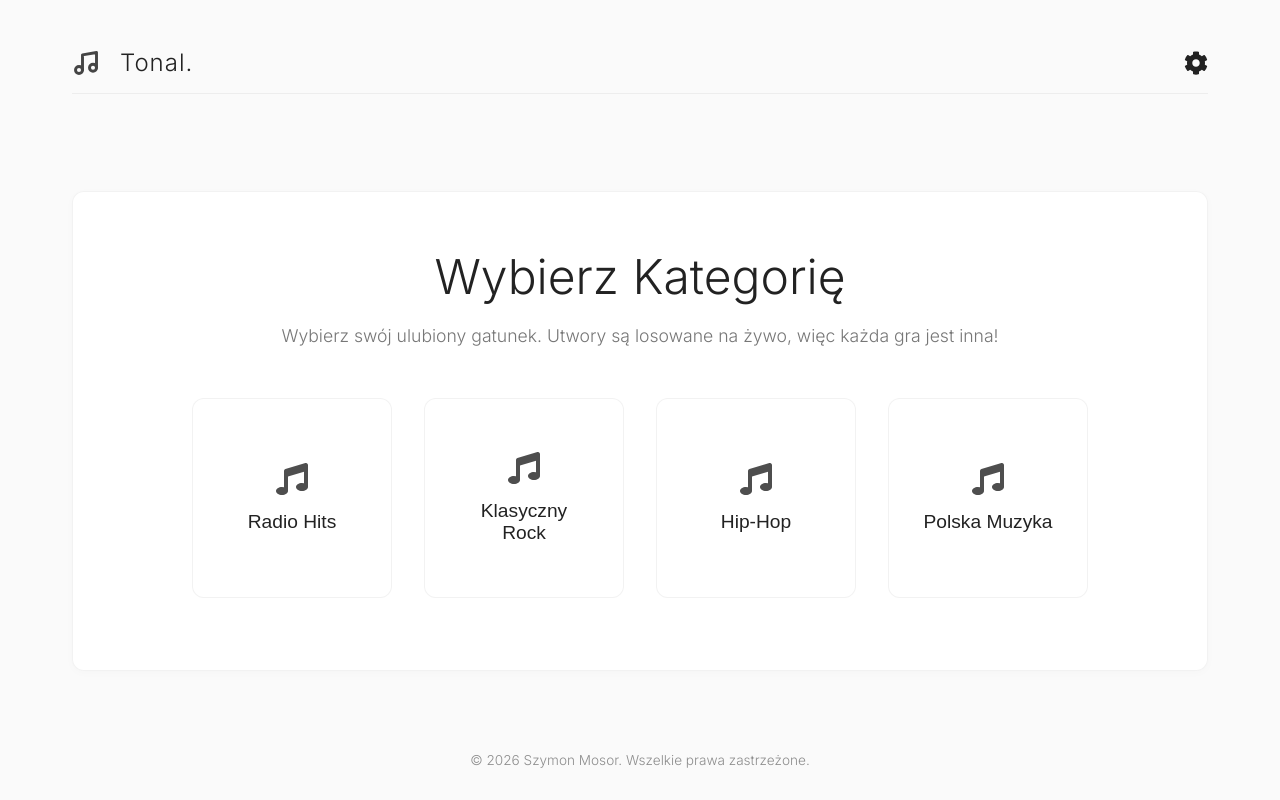
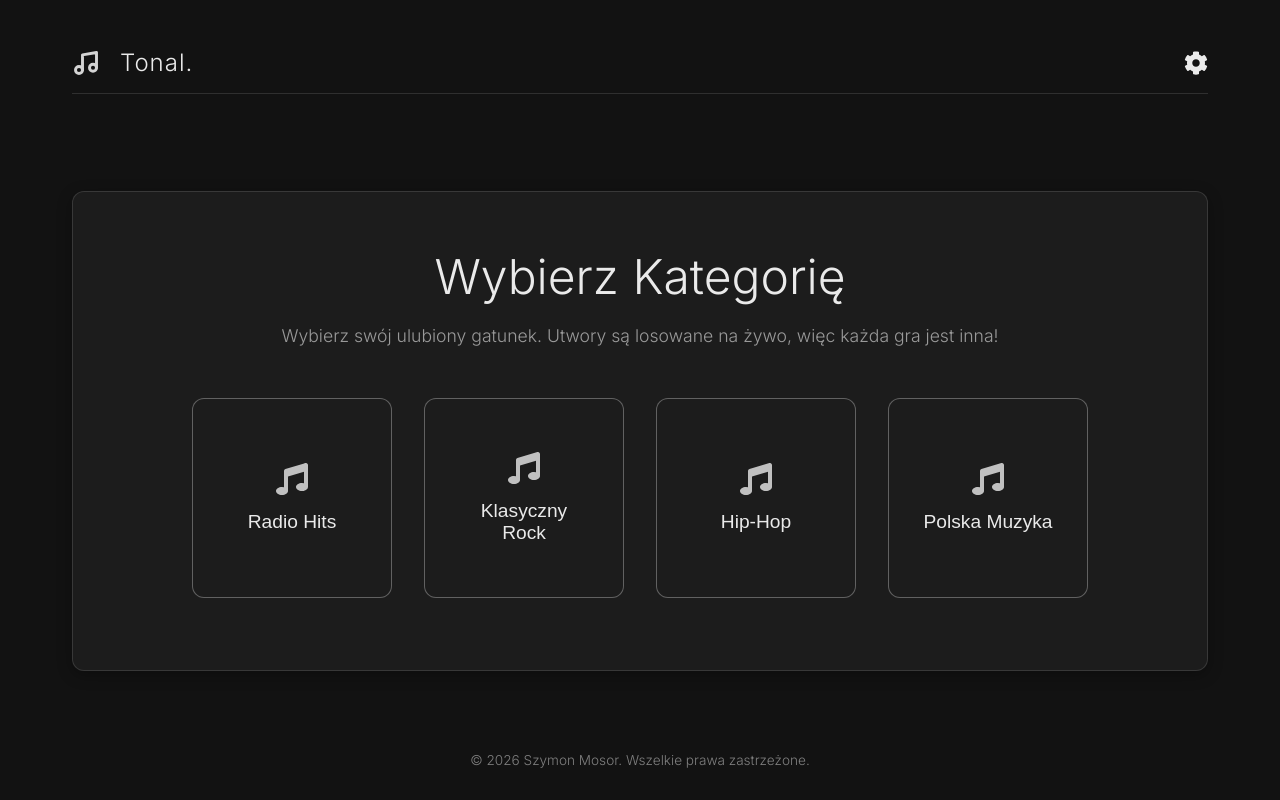
Before and after one commit to wawrzaszek/MusicQuiz, a React (Vite) app: page / in a window 1280 px wide. Built offline with nearby package versions, Linux system fonts and the light colour scheme.

Commit message:
Zmiana na ciemny motyw i wyraźniejsze ramki kategorii

```diff
--- a/src/App.css
+++ b/src/App.css
@@ -86,7 +86,7 @@
   height: 200px;
   flex-shrink: 0;
   background: var(--bg-card);
-  border: 1px solid var(--glass-border);
+  border: 1px solid rgba(255, 255, 255, 0.3);
   border-radius: 12px;
   padding: 2rem;
   display: flex;
--- a/src/index.css
+++ b/src/index.css
@@ -1,24 +1,24 @@
 @import url('https://fonts.googleapis.com/css2?family=Inter:wght@300;400;500&display=swap');
 
 :root {
-  --bg-color-1: #fafafa;
-  --bg-color-2: #f0f0f0;
+  --bg-color-1: #121212;
+  --bg-color-2: #181818;
 
-  --bg-card: #ffffff;
-  --bg-card-hover: #f9f9f9;
+  --bg-card: #1c1c1c;
+  --bg-card-hover: #262626;
 
-  --text-primary: #222222;
-  --text-secondary: #777777;
+  --text-primary: #eaeaea;
+  --text-secondary: #999999;
 
-  --accent: #444444;
-  --accent-gradient: #444444;
-  --accent-hover: #111111;
+  --accent: #d4d4d4;
+  --accent-gradient: #d4d4d4;
+  --accent-hover: #ffffff;
 
-  --success: #2e8b57;
-  --error: #d9534f;
+  --success: #4caf50;
+  --error: #ef5350;
 
-  --glass-border: rgba(0, 0, 0, 0.05);
-  --glass-shadow: 0 2px 10px rgba(0, 0, 0, 0.02);
+  --glass-border: rgba(255, 255, 255, 0.12);
+  --glass-shadow: 0 4px 15px rgba(0, 0, 0, 0.3);
 }
 
 * {
```
